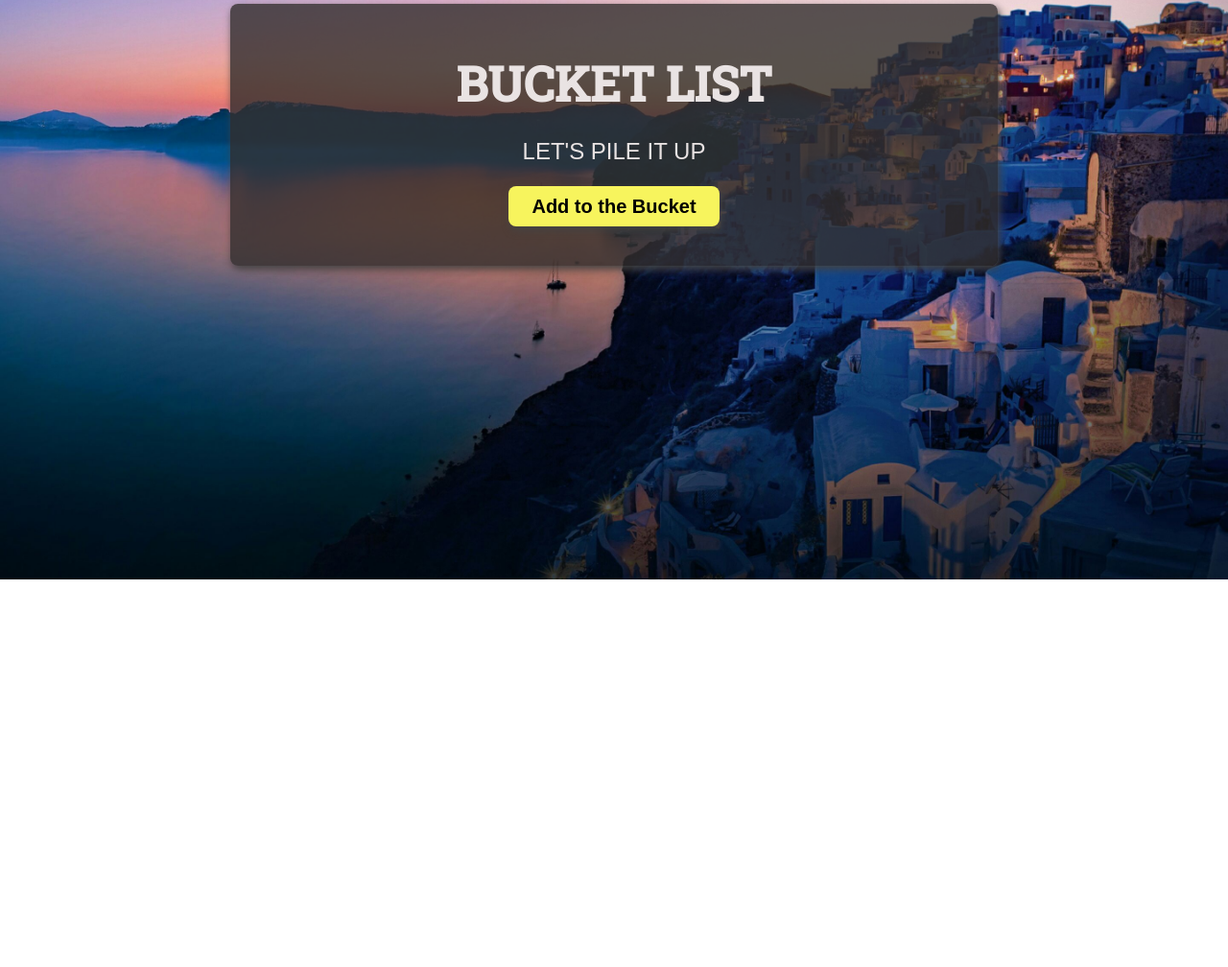
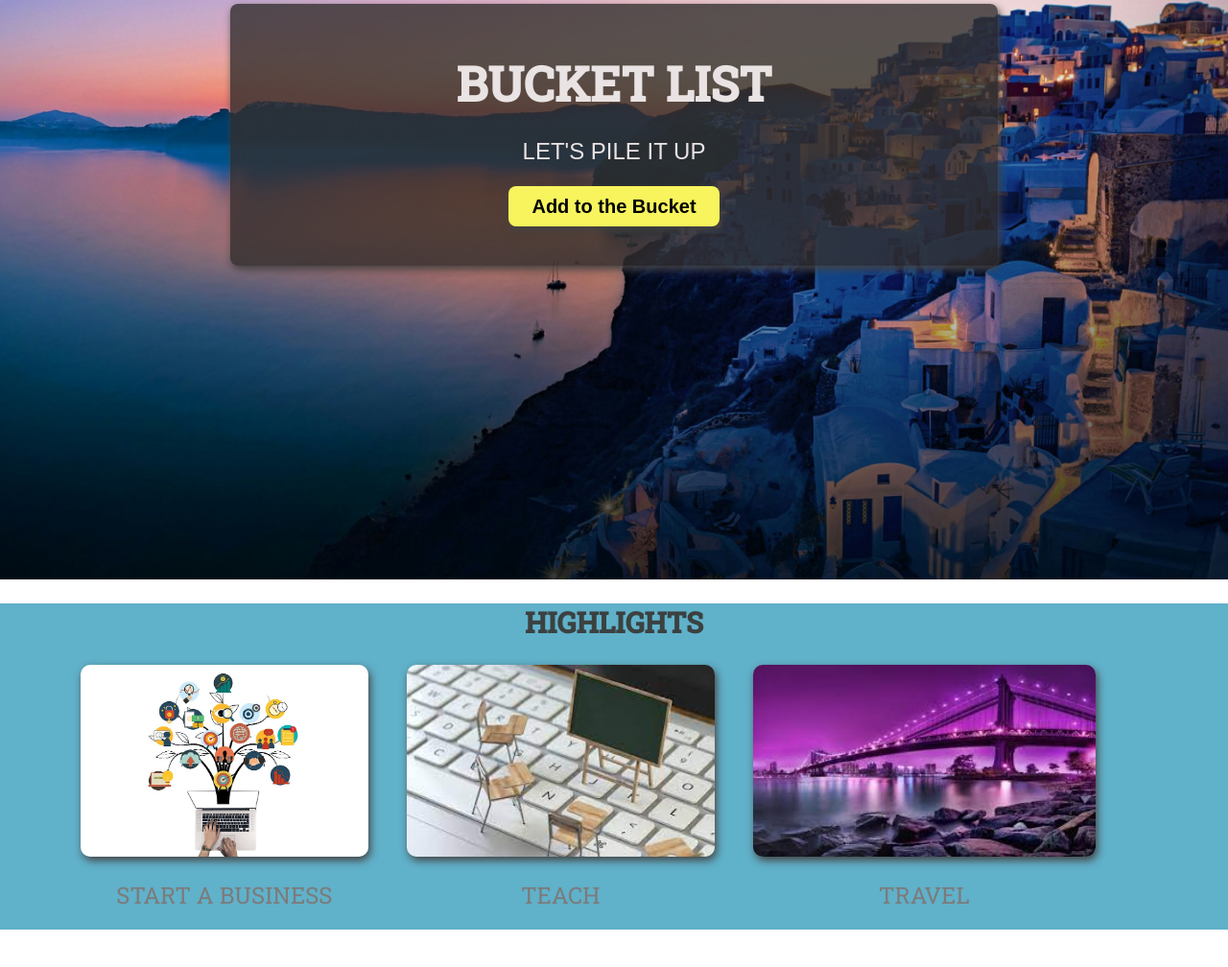
Before and after one commit to bhardwaj-priyank/Bucketed, a plain HTML site: page index.html in a window 1280 px wide. Shown: the part 196-1204 px from the top of the page at 96% size. Before the commit the page ends 800 px from the top, so only its background shows below. Drawn offline with Linux system fonts and the light colour scheme.

Commit message:
adding highlights

```diff
--- a/CSS/style.css
+++ b/CSS/style.css
@@ -48,3 +48,42 @@
 #main-content a:hover {
     background-color:rgb(218, 209, 85);
 }
+#highlights{
+    background-color: rgb(96, 177, 202);
+}
+
+#highlights h2{
+    text-transform: uppercase;
+    text-align: center;
+    font-family: 'Roboto Slab', serif;
+    color: rgb(59 , 65, 64);
+    font-size: 30px;
+}
+
+#destinations{
+    display: flex;
+    width: 90%;
+    margin: auto;
+    margin-bottom: 40px;
+}
+
+.destination {
+    margin: 0 20px;
+    text-transform: uppercase;
+}
+
+.destination img{
+    height: 200px;
+    width: 100%;
+    box-shadow: 2px 4px 8px rgb(68, 67, 67);
+    border-radius: 10px;
+    object-fit: cover;
+}
+
+.destination p{
+    font-family: 'Roboto Slab', serif;
+    text-align: center;
+    font-size: 24px;
+    color: rgb(124, 123, 123);
+    margin: 20px;
+}
--- a/index.html
+++ b/index.html
@@ -5,9 +5,12 @@
     <title>Bucketed</title>
     <link rel="preconnect" href="https://fonts.googleapis.com" />
     <link rel="preconnect" href="https://fonts.gstatic.com" crossorigin />
-    <link href="https://fonts.googleapis.com/css2?family=Roboto+Slab:wght@400;500&display=swap" rel="stylesheet">
+    <link
+      href="https://fonts.googleapis.com/css2?family=Roboto+Slab:wght@400;500&display=swap"
+      rel="stylesheet"
+    />
     <link rel="stylesheet" href="CSS/shared.css" />
-    <link rel="stylesheet" href="CSS/style.css"/>
+    <link rel="stylesheet" href="CSS/style.css" />
   </head>
   <body>
     <header>
@@ -29,6 +32,26 @@
           <a href="">Add to the Bucket</a>
         </div>
       </section>
+      <section id="highlights">
+        <h2>Highlights</h2>
+        <ul id="destinations">
+          <li class="destination">
+            <img src="/assets/images/startup.jpg" alt="To start new business" />
+            <p>Start a Business</p>
+          </li>
+          <li class="destination">
+            <img src="/assets/images/teaching.jfif" alt="Teach something" />
+            <p>Teach</p>
+          </li>
+          <li class="destination">
+            <img
+              src="/assets/images/Travel_highlight.jfif"
+              alt="Travel a lot"
+            />
+            <p>Travel</p>
+          </li>
+        </ul>
+      </section>
     </main>
   </body>
 </html>
```
Also changed, not shown: assets/images/Travel_highlight.jfif (added), assets/images/startup.jpg (added), assets/images/teaching.jfif (added). Lines whose indentation alone changed are shown as unchanged.
